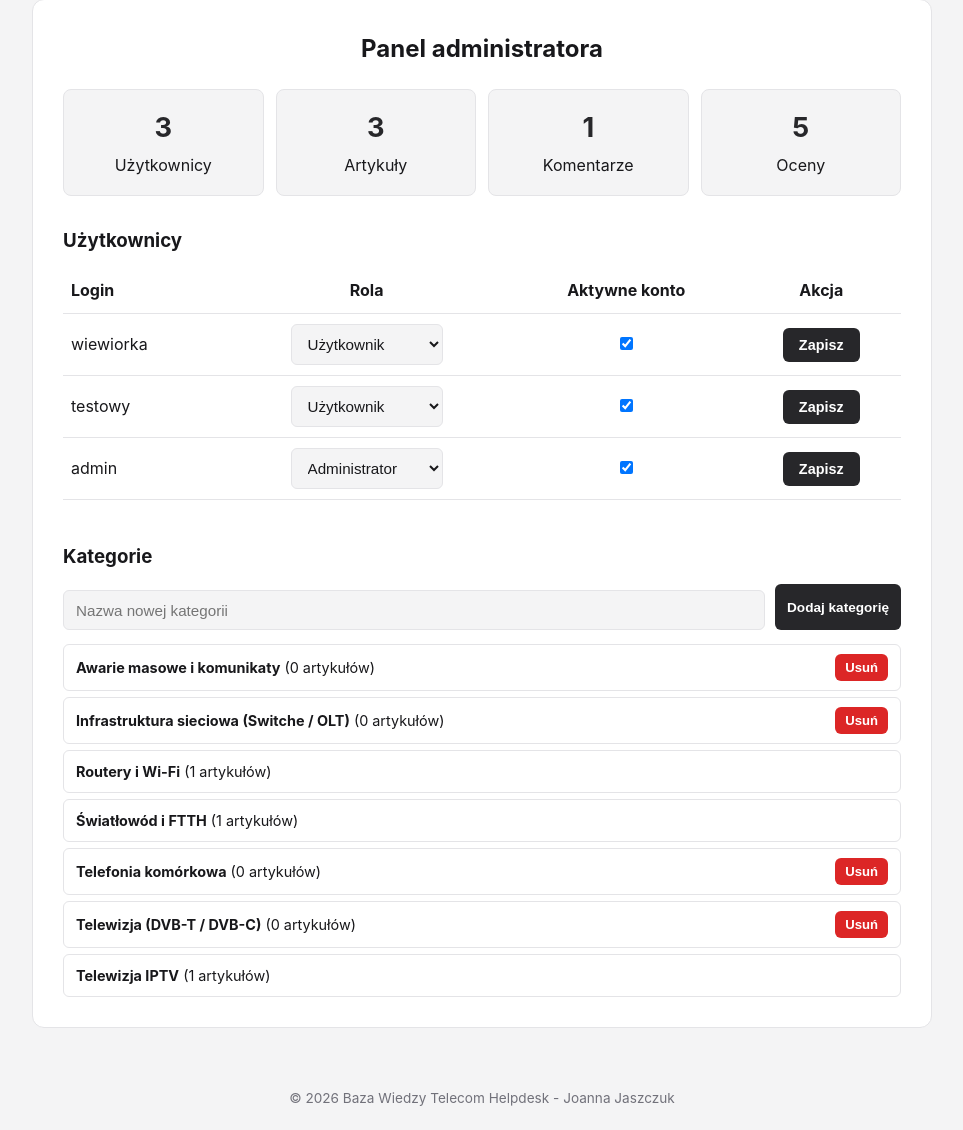
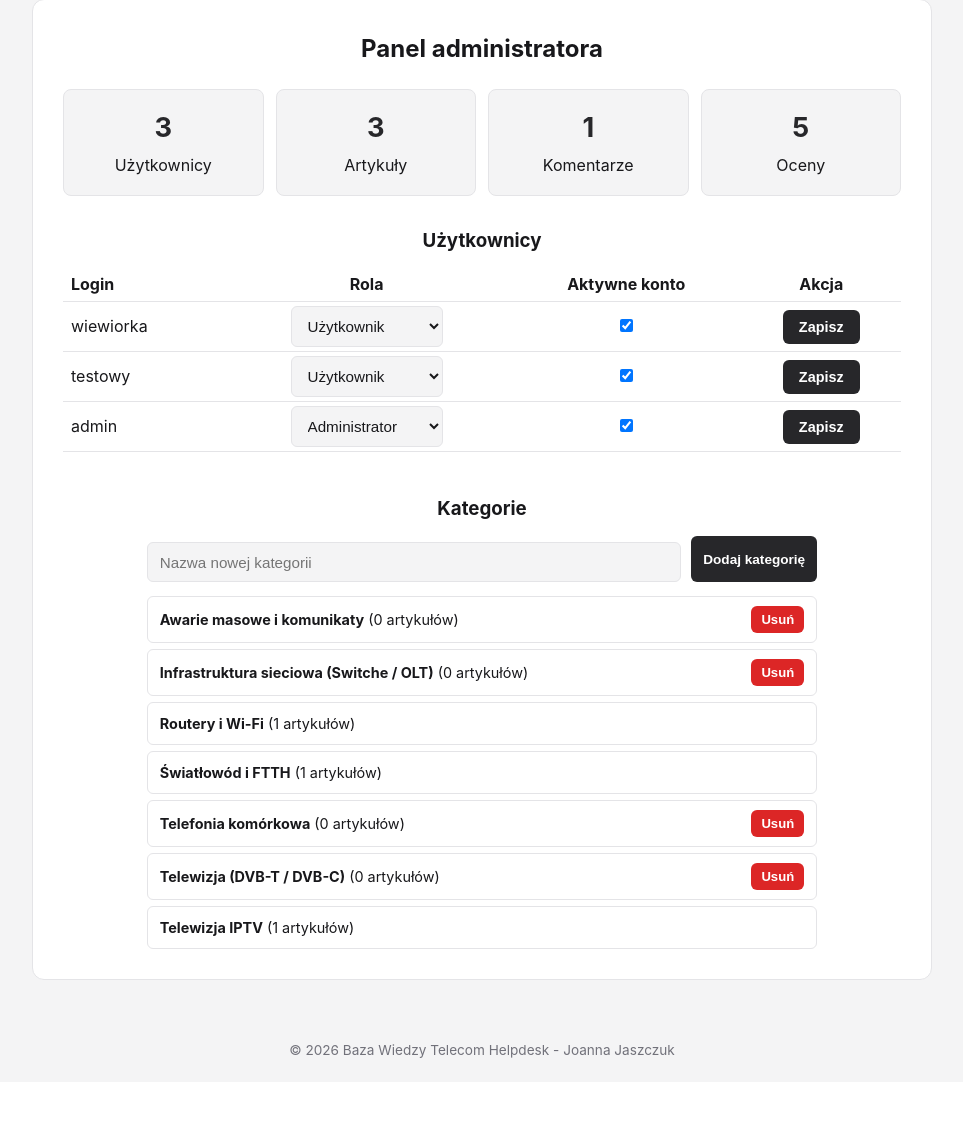
Before and after one commit to joannajaa/telecom-helpdesk-kb, a PHP site: page /admin.php in a window 1280 px wide. Shown: the part 125-1255 px from the top of the page, without its empty margins (158-1121 px from the left). After the commit the page ends 1183 px from the top, so only its background shows below. Run offline with PHP 8.4, Linux system fonts and the light colour scheme; a user stored in the database is signed in; data comes from the database, SQL or seed files in the repository.

Commit message:
Add files via upload
Naprawa wyglądu panelu admina

```diff
--- a/admin.php
+++ b/admin.php
@@ -95,7 +95,7 @@ require_once 'includes/header.php';
     <?php endforeach; ?>
 </section>
 
-<section class="admin-section">
+<section class="admin-section admin-users-section">
     <h3>Użytkownicy</h3>
     <div class="admin-table-wrapper">
         <table class="admin-table">
@@ -126,7 +126,7 @@ require_once 'includes/header.php';
     </div>
 </section>
 
-<section class="admin-section">
+<section class="admin-section admin-categories-section">
     <h3>Kategorie</h3>
     <form method="POST" action="admin.php" class="admin-category-form">
         <input type="hidden" name="action" value="add_category">
--- a/assets/css/style.css
+++ b/assets/css/style.css
@@ -310,6 +310,26 @@ a {
     margin-top: 42px;
 }
 
+.admin-categories-section {
+    width: 80%;
+    margin-left: auto;
+    margin-right: auto;
+}
+
+.admin-categories-section h3 {
+    text-align: center;
+}
+
+.admin-users-section h3 {
+    text-align: center;
+}
+
+.admin-users-section .admin-table th,
+.admin-users-section .admin-table td {
+    padding-top: 4px;
+    padding-bottom: 4px;
+}
+
 .admin-section h3 {
     margin-bottom: 12px;
 }
@@ -325,7 +345,7 @@ a {
 
 .admin-table th,
 .admin-table td {
-    padding: 10px 8px;
+    padding: 6px 8px;
     text-align: left;
     border-bottom: 1px solid var(--border-color);
 }
@@ -532,6 +552,12 @@ a {
         color: #000000;
     }
 
+    @media (max-width: 700px) {
+        .admin-categories-section {
+            width: 100%;
+        }
+    }
+
     .main-header,
     .main-footer,
     .admin-actions,
```
